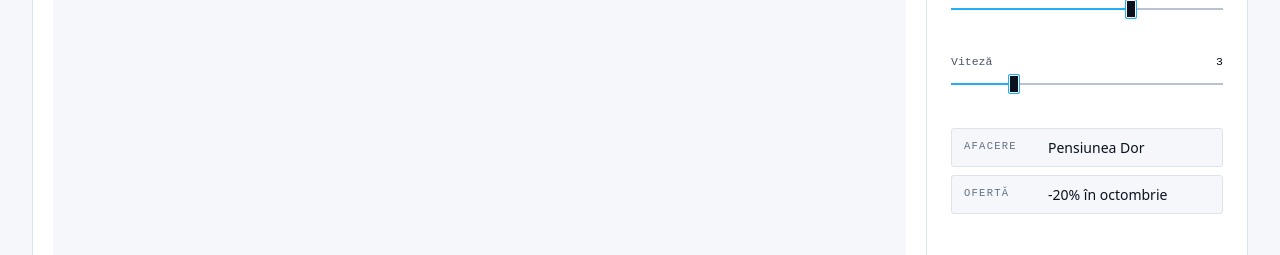
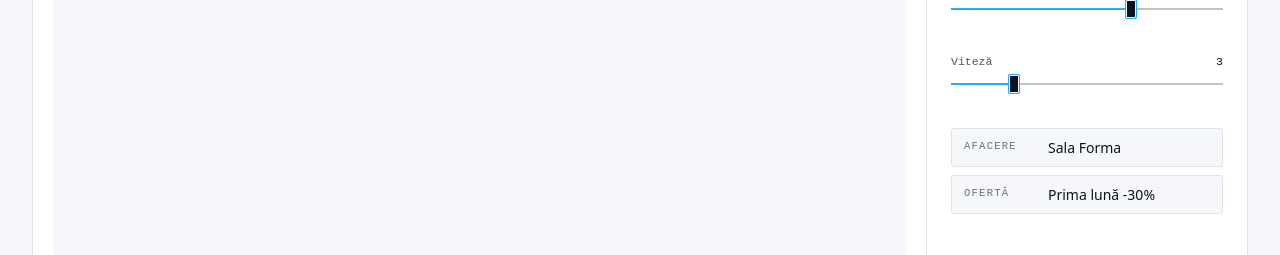
Before and after one commit to exedria-tech/exedria-landing, a React (Vite) app: page /studio in a window 1280 px wide. Shown: the part 1520-1775 px from the top of the page. Built offline with nearby package versions, Linux system fonts and the light colour scheme.

Commit message:
Studio demo: Sala Forma instead of Pensiunea Dor
Co-Authored-By: Claude Opus 5.5 (1M context) <noreply@anthropic.com>
Claude-Session: https://claude.ai/code/session_01Cs9tcr7pHL8WK8Jij4p1Ja

```diff
--- a/src/i18n.tsx
+++ b/src/i18n.tsx
@@ -94,11 +94,11 @@ export const ro = {
     stiffness: 'Viteză',
     business: 'Afacere',
     offer: 'Ofertă',
-    defaultBusiness: 'Pensiunea Dor',
-    defaultOffer: '-20% în octombrie',
+    defaultBusiness: 'Sala Forma',
+    defaultOffer: 'Prima lună -30%',
     settles: 'se stabilizează la cadrul',
     replay: 'Din nou',
-    cardKicker: 'Rezervă acum',
+    cardKicker: 'Înscrie-te',
   },
   process: {
     label: 'Proces',
@@ -301,11 +301,11 @@ const en: Copy = {
     stiffness: 'Speed',
     business: 'Business',
     offer: 'Offer',
-    defaultBusiness: 'Pensiunea Dor',
-    defaultOffer: '20% off in October',
+    defaultBusiness: 'Sala Forma',
+    defaultOffer: '30% off your first month',
     settles: 'settles at frame',
     replay: 'Replay',
-    cardKicker: 'Book now',
+    cardKicker: 'Join now',
   },
   process: {
     label: 'Process',
```
